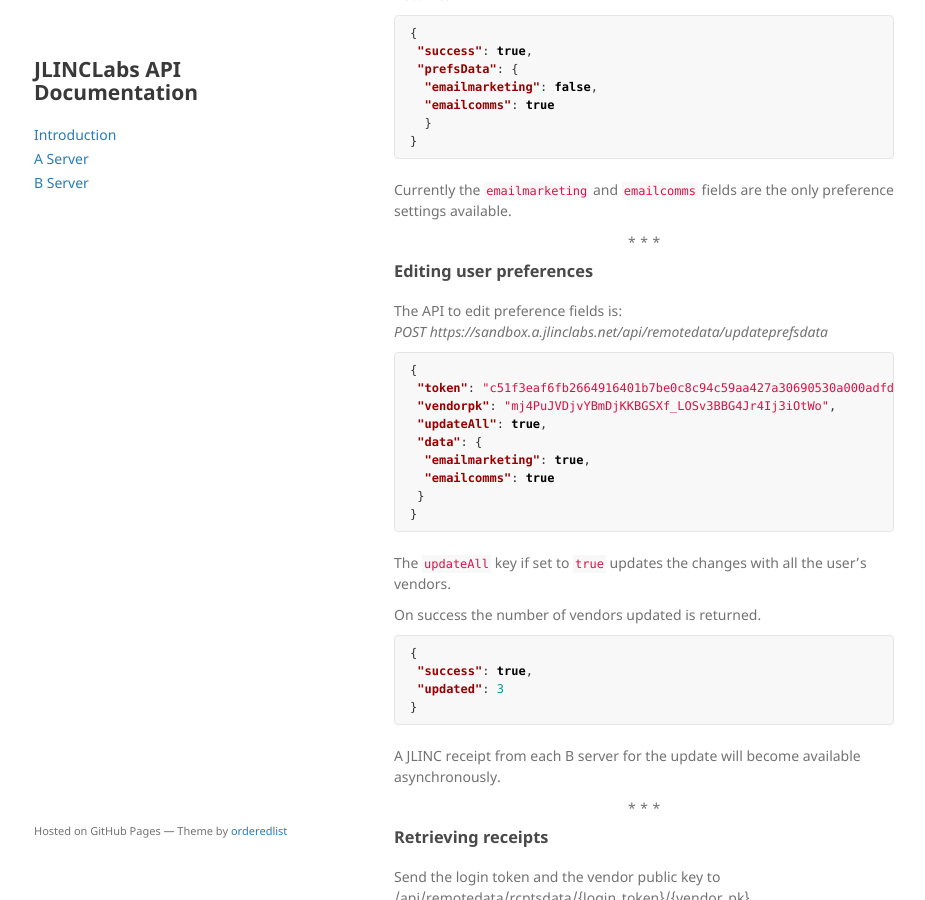
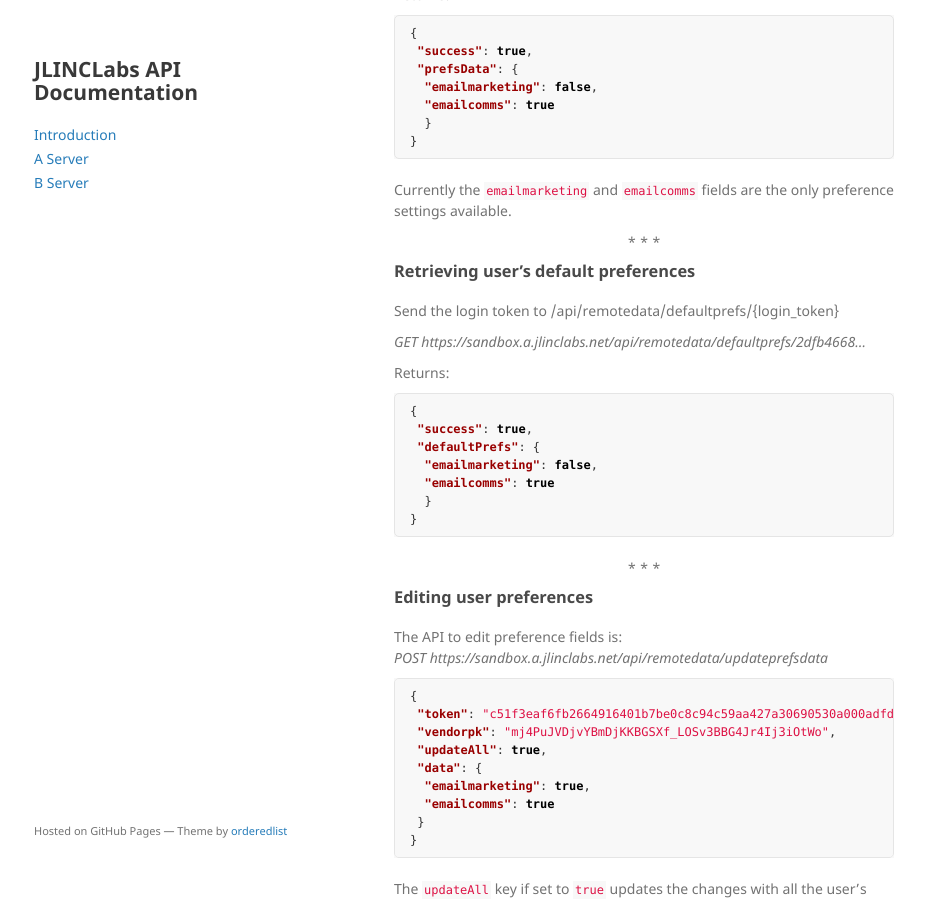
Before and after one commit to jlinclabs/apidocs, a Jekyll site: the page built from a_server.md, in a window 1280 px wide and 900 px high, scrolled down 6352 px. Shown: the whole window, without its empty margins (176-1101 px from the left). Built offline with Jekyll 4.4.1, drawn with Linux system fonts in a browser that asks for light colours; our own code applies the rules of GitHub Pages for plain Markdown files.

Commit message:
Retrieving default prefs

````diff
--- a/a_server.md
+++ b/a_server.md
@@ -332,6 +332,26 @@ Returns:
 
 Currently the `emailmarketing` and `emailcomms` fields are the only preference settings available.
 
+{% include starsep.html %}
+
+### Retrieving user's default preferences
+
+Send the login token to /api/remotedata/defaultprefs/{login_token}
+
+_GET https://sandbox.a.jlinclabs.net/api/remotedata/defaultprefs/2dfb4668..._
+
+Returns:
+
+```json
+{
+ "success": true,
+ "defaultPrefs": {
+  "emailmarketing": false,
+  "emailcomms": true
+  }
+}
+```
+
 
 {% include starsep.html %}
 
````
